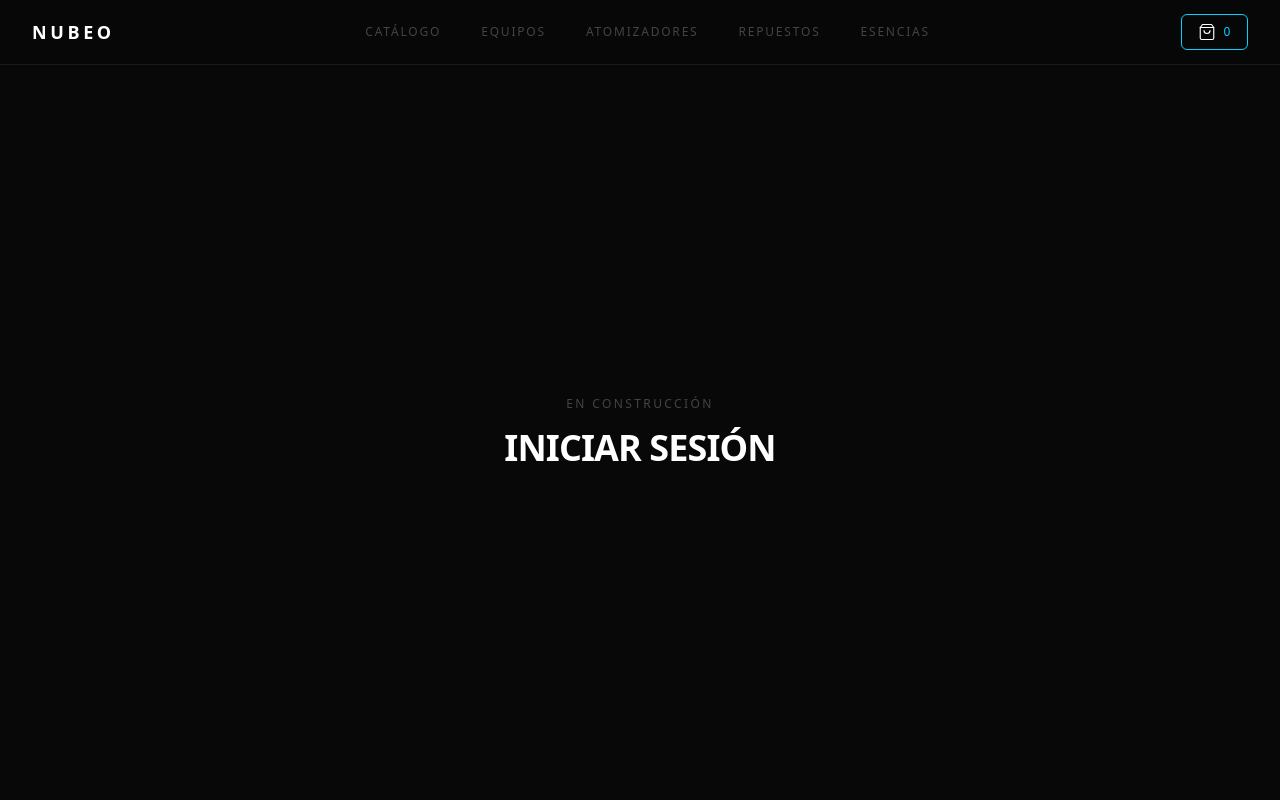
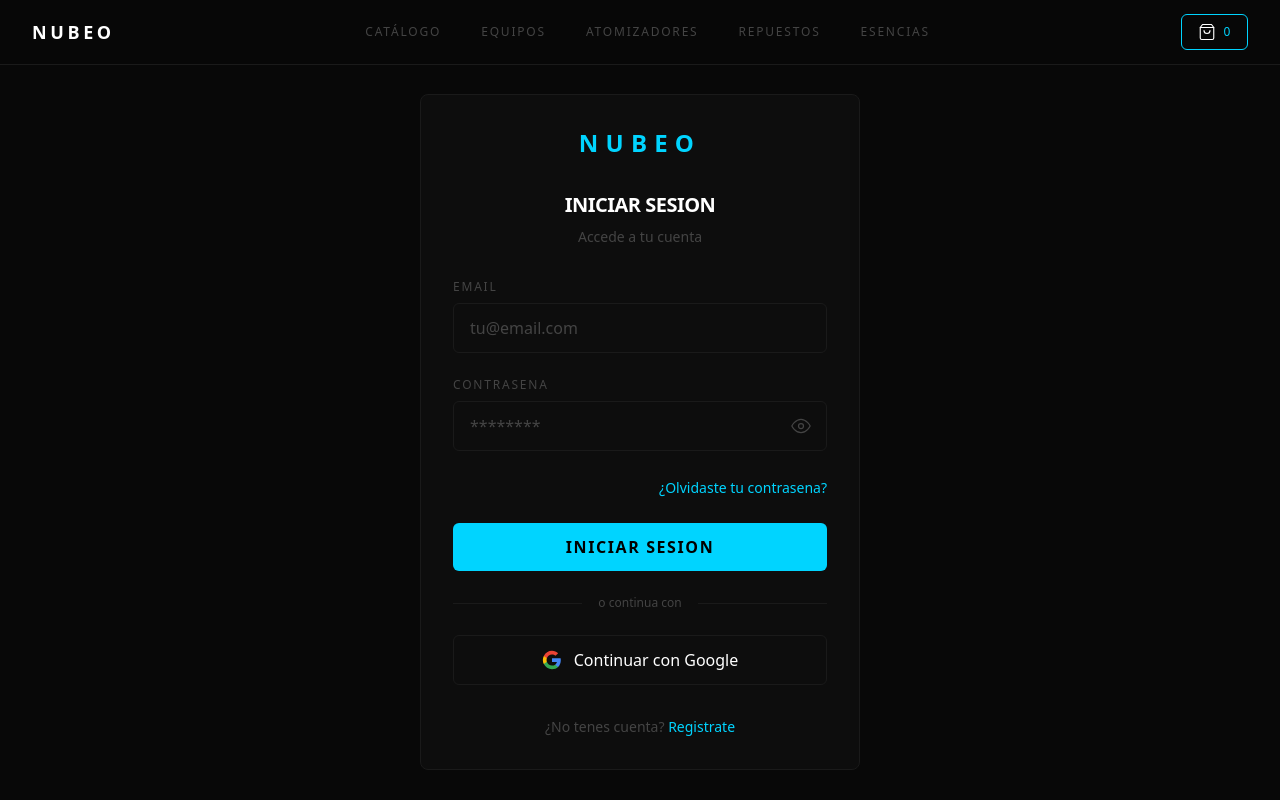
Before and after one commit to Targoos/nubeo-vapestore, a React (Vite) app: page /login in a window 1280 px wide. Shown: the top 800 px of the page. Built offline with nearby package versions, Linux system fonts and the light colour scheme; no server answers.

Commit message:
feat: update LoginPage with complete login form
Add login form with NUBEO logo, inputs, toggle, and OAuth button.

Co-authored-by: Tulio Ramirez <60194094+Targoos@users.noreply.github.com>

```diff
--- a/src/pages/LoginPage.tsx
+++ b/src/pages/LoginPage.tsx
@@ -1,17 +1,192 @@
+import { useState } from "react";
+import { Link } from "react-router-dom";
 import { Navbar } from "../components/Navbar";
 import { Footer } from "../components/Footer";
 
 export function LoginPage() {
+  const [email, setEmail] = useState("");
+  const [password, setPassword] = useState("");
+  const [showPassword, setShowPassword] = useState(false);
+
+  const handleSubmit = (e: React.FormEvent) => {
+    e.preventDefault();
+    // Logic will be added later
+  };
+
   return (
     <div className="min-h-screen bg-[#080808]">
       <Navbar />
-      <main className="pt-16 flex items-center justify-center min-h-screen">
-        <div className="text-center">
-          <p className="text-[#444444] text-xs uppercase tracking-[0.2em] mb-4">En construcción</p>
-          <h1 className="text-4xl font-bold text-white uppercase tracking-tight">Iniciar sesión</h1>
+      <main className="pt-16 flex items-center justify-center min-h-screen px-4">
+        <div className="w-full max-w-[440px] bg-[#0d0d0d] border border-[#1a1a1a] rounded-lg p-8 animate-fade-in-up">
+          {/* Logo */}
+          <div className="text-center mb-8">
+            <span className="text-2xl font-semibold tracking-[0.3em] text-[#00D4FF] uppercase">
+              NUBEO
+            </span>
+          </div>
+
+          {/* Title */}
+          <h1 className="text-xl font-semibold text-white uppercase tracking-tight text-center mb-2">
+            Iniciar Sesion
+          </h1>
+          <p className="text-sm text-[#444444] text-center mb-8">
+            Accede a tu cuenta
+          </p>
+
+          {/* Form */}
+          <form onSubmit={handleSubmit} className="space-y-6">
+            {/* Email */}
+            <div>
+              <label
+                htmlFor="email"
+                className="block text-xs text-[#444444] uppercase tracking-[0.15em] mb-2"
+              >
+                Email
+              </label>
+              <input
+                type="email"
+                id="email"
+                value={email}
+                onChange={(e) => setEmail(e.target.value)}
+                placeholder="tu@email.com"
+                className="w-full bg-[#0d0d0d] border border-[#1a1a1a] rounded-md px-4 py-3 text-white placeholder:text-[#444444] focus:border-[#00D4FF] focus:outline-none transition-colors"
+              />
+            </div>
+
+            {/* Password */}
+            <div>
+              <label
+                htmlFor="password"
+                className="block text-xs text-[#444444] uppercase tracking-[0.15em] mb-2"
+              >
+                Contrasena
+              </label>
+              <div className="relative">
+                <input
+                  type={showPassword ? "text" : "password"}
+                  id="password"
+                  value={password}
+                  onChange={(e) => setPassword(e.target.value)}
+                  placeholder="********"
+                  className="w-full bg-[#0d0d0d] border border-[#1a1a1a] rounded-md px-4 py-3 pr-12 text-white placeholder:text-[#444444] focus:border-[#00D4FF] focus:outline-none transition-colors"
+                />
+                <button
+                  type="button"
+                  onClick={() => setShowPassword(!showPassword)}
+                  className="absolute right-4 top-1/2 -translate-y-1/2 text-[#444444] hover:text-white transition-colors"
+                  aria-label={showPassword ? "Ocultar contraseña" : "Mostrar contraseña"}
+                >
+                  {showPassword ? <EyeOffIcon /> : <EyeIcon />}
+                </button>
+              </div>
+            </div>
+
+            {/* Forgot password */}
+            <div className="text-right">
+              <Link
+                to="/recuperar"
+                className="text-sm text-[#00D4FF] hover:underline"
+              >
+                ¿Olvidaste tu contrasena?
+              </Link>
+            </div>
+
+            {/* Submit button */}
+            <button
+              type="submit"
+              className="w-full bg-[#00D4FF] text-black font-semibold uppercase tracking-[0.1em] py-3 rounded-md hover:bg-[#00D4FF]/90 transition-colors"
+            >
+              Iniciar Sesion
+            </button>
+          </form>
+
+          {/* Divider */}
+          <div className="flex items-center gap-4 my-6">
+            <div className="flex-1 h-px bg-[#1a1a1a]" />
+            <span className="text-xs text-[#444444]">o continua con</span>
+            <div className="flex-1 h-px bg-[#1a1a1a]" />
+          </div>
+
+          {/* Google OAuth */}
+          <button
+            type="button"
+            className="w-full flex items-center justify-center gap-3 bg-transparent border border-[#1a1a1a] text-white font-medium py-3 rounded-md hover:bg-[#1a1a1a]/50 transition-colors"
+          >
+            <GoogleIcon />
+            <span>Continuar con Google</span>
+          </button>
+
+          {/* Register link */}
+          <p className="text-center text-sm text-[#444444] mt-8">
+            ¿No tenes cuenta?{" "}
+            <Link to="/registro" className="text-[#00D4FF] hover:underline">
+              Registrate
+            </Link>
+          </p>
         </div>
       </main>
       <Footer />
     </div>
   );
 }
+
+function EyeIcon() {
+  return (
+    <svg
+      xmlns="http://www.w3.org/2000/svg"
+      width="20"
+      height="20"
+      viewBox="0 0 24 24"
+      fill="none"
+      stroke="currentColor"
+      strokeWidth="1.5"
+      strokeLinecap="round"
+      strokeLinejoin="round"
+    >
+      <path d="M1 12s4-8 11-8 11 8 11 8-4 8-11 8-11-8-11-8z" />
+      <circle cx="12" cy="12" r="3" />
+    </svg>
+  );
+}
+
+function EyeOffIcon() {
+  return (
+    <svg
+      xmlns="http://www.w3.org/2000/svg"
+      width="20"
+      height="20"
+      viewBox="0 0 24 24"
+      fill="none"
+      stroke="currentColor"
+      strokeWidth="1.5"
+      strokeLinecap="round"
+      strokeLinejoin="round"
+    >
+      <path d="M17.94 17.94A10.07 10.07 0 0 1 12 20c-7 0-11-8-11-8a18.45 18.45 0 0 1 5.06-5.94M9.9 4.24A9.12 9.12 0 0 1 12 4c7 0 11 8 11 8a18.5 18.5 0 0 1-2.16 3.19m-6.72-1.07a3 3 0 1 1-4.24-4.24" />
+      <line x1="1" y1="1" x2="23" y2="23" />
+    </svg>
+  );
+}
+
+function GoogleIcon() {
+  return (
+    <svg width="20" height="20" viewBox="0 0 24 24">
+      <path
+        fill="#4285F4"
+        d="M22.56 12.25c0-.78-.07-1.53-.2-2.25H12v4.26h5.92c-.26 1.37-1.04 2.53-2.21 3.31v2.77h3.57c2.08-1.92 3.28-4.74 3.28-8.09z"
+      />
+      <path
+        fill="#34A853"
+        d="M12 23c2.97 0 5.46-.98 7.28-2.66l-3.57-2.77c-.98.66-2.23 1.06-3.71 1.06-2.86 0-5.29-1.93-6.16-4.53H2.18v2.84C3.99 20.53 7.7 23 12 23z"
+      />
+      <path
+        fill="#FBBC05"
+        d="M5.84 14.09c-.22-.66-.35-1.36-.35-2.09s.13-1.43.35-2.09V7.07H2.18C1.43 8.55 1 10.22 1 12s.43 3.45 1.18 4.93l2.85-2.22.81-.62z"
+      />
+      <path
+        fill="#EA4335"
+        d="M12 5.38c1.62 0 3.06.56 4.21 1.64l3.15-3.15C17.45 2.09 14.97 1 12 1 7.7 1 3.99 3.47 2.18 7.07l3.66 2.84c.87-2.6 3.3-4.53 6.16-4.53z"
+      />
+    </svg>
+  );
+}
```
